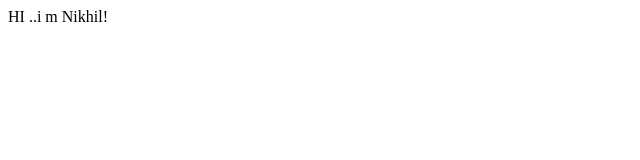
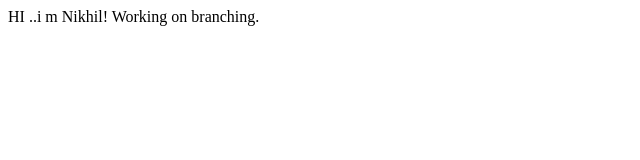
Before and after one commit to nikhilmawandia/Persons-portfolio, a plain HTML site: page index.html in a window 1280 px wide. Shown: the whole page, without its empty margins (0-640 px from the left). Drawn offline with Linux system fonts and the light colour scheme.

Commit message:
update in branch details

```diff
--- a/index.html
+++ b/index.html
@@ -8,5 +8,6 @@
 </head>
 <body>
     HI ..i m Nikhil!
+    Working on branching.
 </body>
 </html>
```
